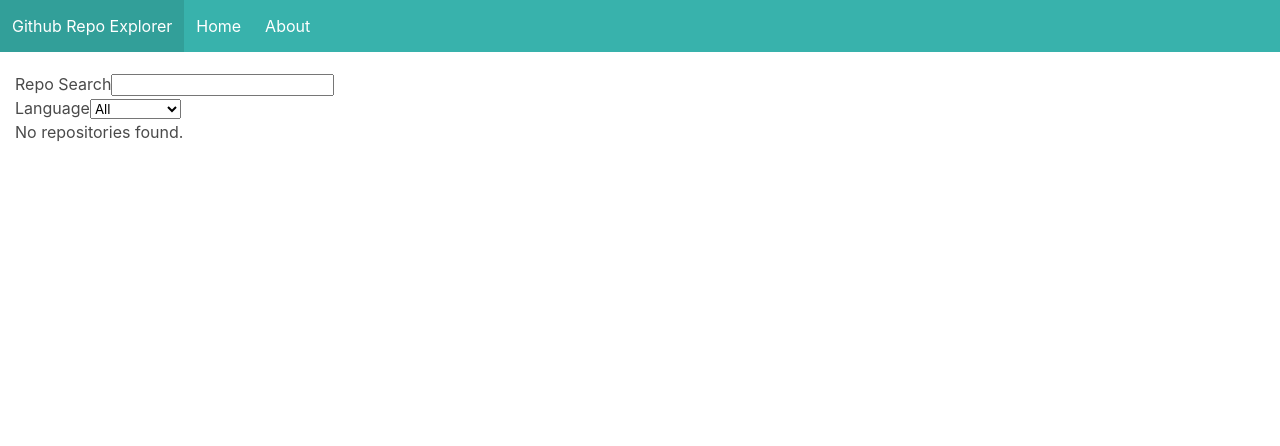
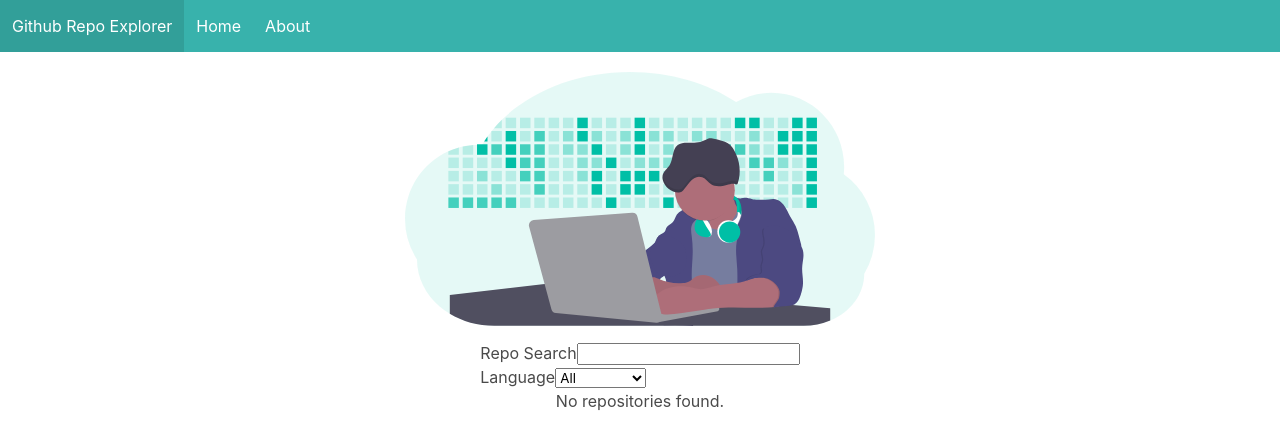
Before and after one commit to VirajPatidar/Github-Repo-Explorer, a Next.js app: page / in a window 1280 px wide. Shown: the top 446 px of the page. Built offline with nearby package versions, Linux system fonts and the light colour scheme.

Commit message:
index.js styled

```diff
--- a/pages/index.js
+++ b/pages/index.js
@@ -4,7 +4,7 @@ import { useState, useEffect } from 'react';
 import Search from '../src/components/search';
 import { searchRepos } from '../src/services/githubService';
 import RepoList from '../src/components/repo-list';
-// import styles from './index.module.scss';
+import styles from './index.module.scss';
 
 const Index = (props) => {
     const [searchText, setSearchText] = useState('');
@@ -34,7 +34,8 @@ const Index = (props) => {
     };
 
     return (
-        <div>
+        <div className={styles.container}>
+            <img className={styles.logo} src="/img/developer.svg"></img>
             <Search
                 searchText={searchText}
                 language={language}
--- /dev/null
+++ b/pages/index.module.scss
@@ -0,0 +1,12 @@
+.container {
+    display: flex;
+    flex-direction: column;
+    align-items: center;
+  }
+
+.logo {
+    width: 500px;
+    margin-bottom: 15px;
+    padding-left: 15px;
+    padding-right: 15px;
+}
```
Also changed, not shown: public/img/developer.svg (added).
